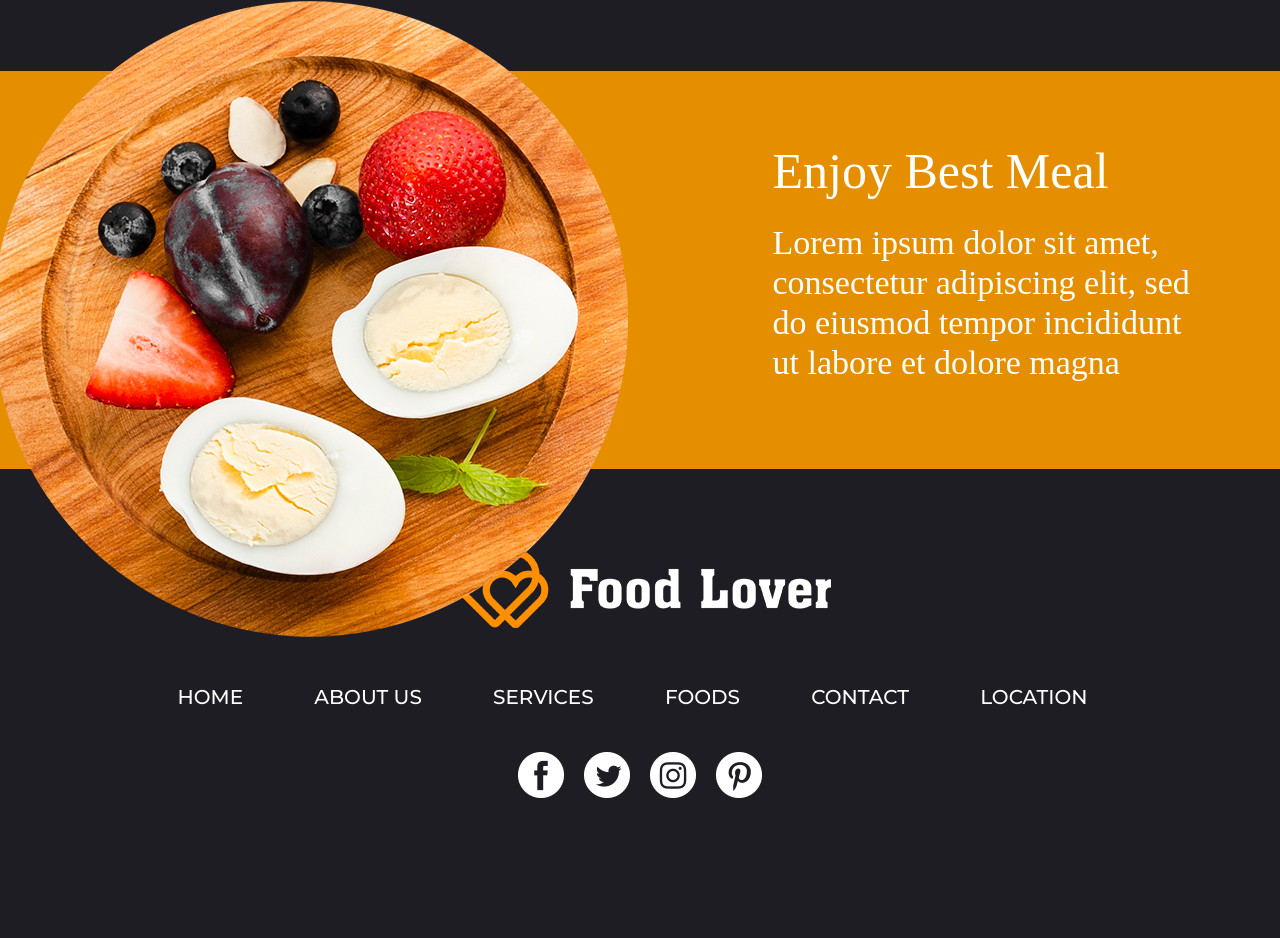
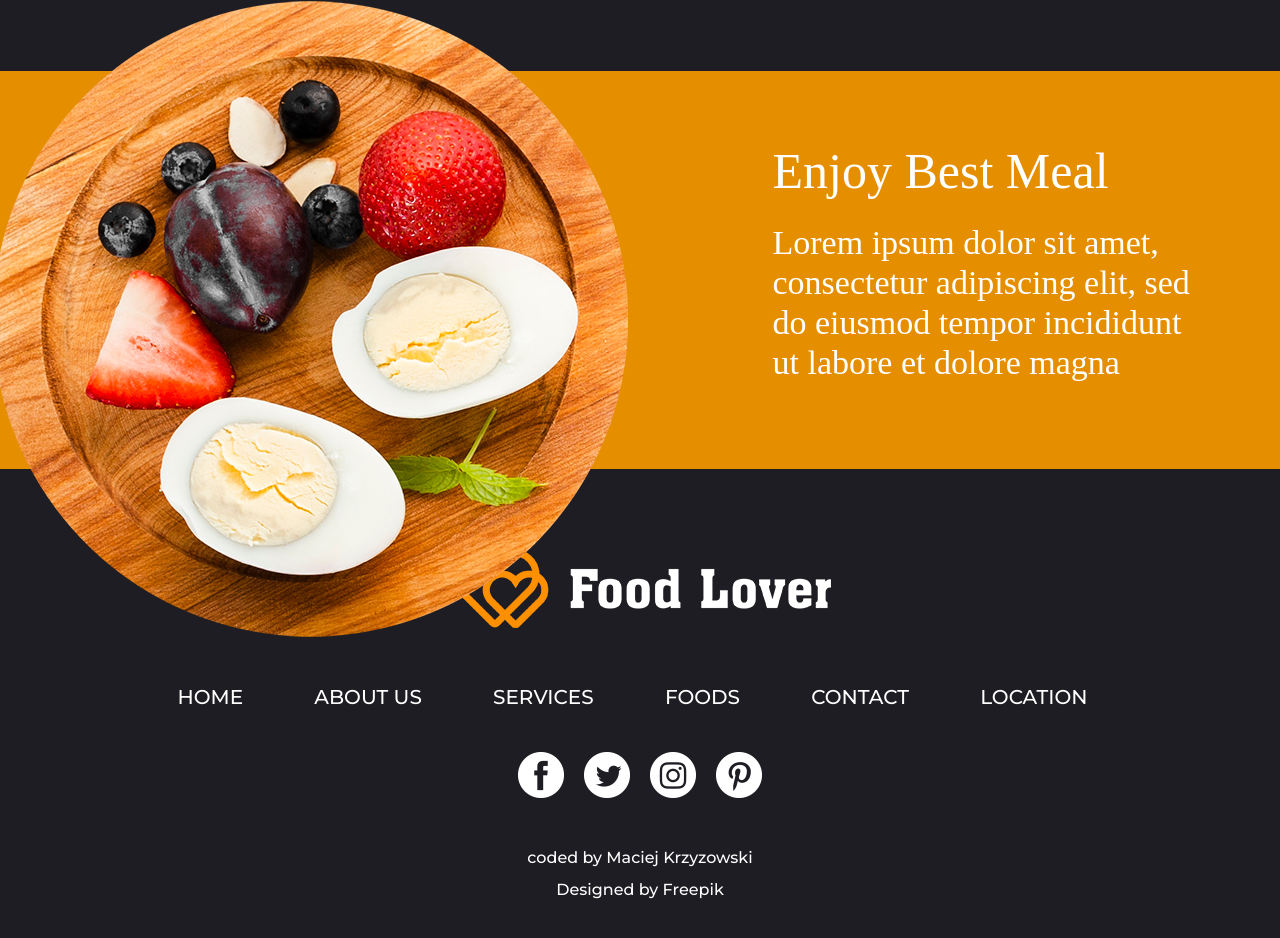
Before and after one commit to maciej-krzyzowski/project-foodLover, a website: page index.html in a window 1280 px wide. Shown: the part 6494-7432 px from the top of the page. Before the commit the page ends 7398 px from the top, so only its background shows below. Drawn offline with nearby package versions, Linux system fonts and the light colour scheme; files whose address does not match are found by name; a web font is replaced by a local one.

Commit message:
add signature

```diff
--- a/index.html
+++ b/index.html
@@ -194,7 +194,7 @@
                     </li>
                 </ul>
             </div>
-            <div class="px-0 col-12 col-sm-11 col-lg-4 mx-auto text-center">
+            <div class="px-0 col-12 col-sm-11 col-lg-4 mx-auto text-center mb-5">
                 <a href="#">
                     <img src="image/footer/footer-facebook.png" class="mx-2">
                 </a>
@@ -208,7 +208,10 @@
                     <img src="image/footer/footet-pinterest.png" class="mx-2">
                 </a>
             </div>
-
+            <div class="text-center">
+                <p class="signature mb-2">coded by Maciej Krzyzowski</p>
+                <p><a href="http://www.freepik.com" class="freepik">Designed by Freepik</a></p>
+            </div>
         </div>
     </section>
 
--- a/sass/style.scss
+++ b/sass/style.scss
@@ -263,6 +263,19 @@ body {
     margin-bottom: 32px;
 }
 
+.signature {
+    font-family: $font-montserrat;
+}
+
+.freepik {
+    font-family: $font-montserrat;
+    color: $color-white;
+
+    &:hover {
+        color: $color-yellow;
+    }
+}
+
 @media (min-width: 1300px) {
 
     .container {
```
Also changed, not shown: css/style.css, 1 other file.
